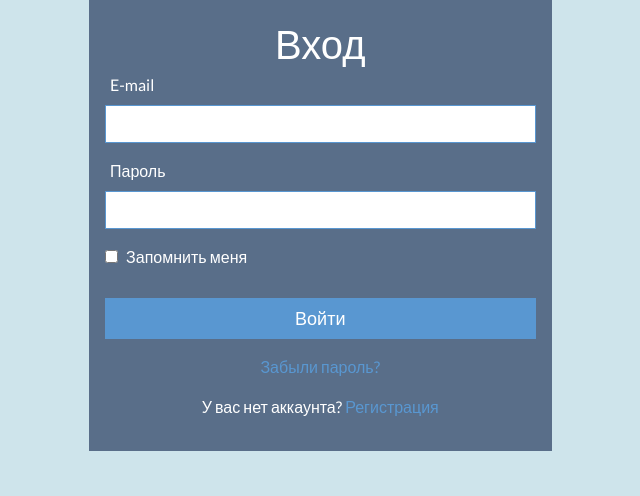
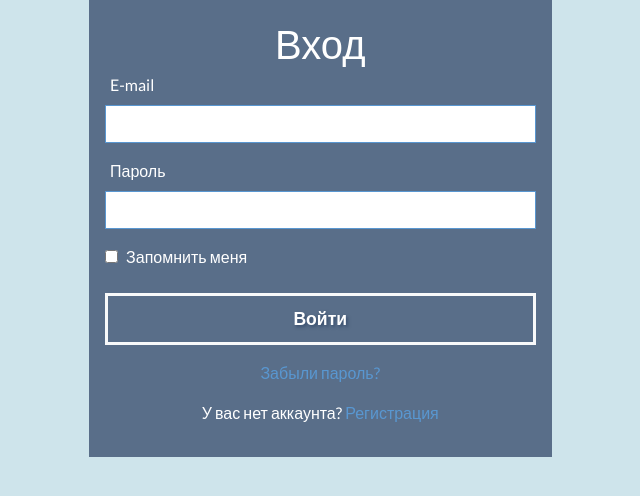
Before and after one commit to pavlentiysv/Olympiad, a PHP site: page /signin.html in a window 1280 px wide. Shown: the part 91-587 px from the top of the page, without its empty margins (366-1006 px from the left). Run offline with PHP 8.4, Linux system fonts and the light colour scheme; some libraries are stand-ins or nearby versions.

Commit message:
update of main page and minor fixes of signin page

```diff
--- a/signin.html
+++ b/signin.html
@@ -5,7 +5,7 @@
     <meta name="viewport" content="width=device-width, initial-scale=1.0" />
     <meta http-equiv="X-UA-Compatible" content="ie=edge" />
     <link rel="stylesheet" href="bootstrap-4.1.3-dist/css/bootstrap.min.css" />
-    <link rel="icon" href="http://example.com/favicon.png">
+    <link rel="icon" href="http://example.com/favicon.png" />
     <link rel="stylesheet" href="style/main.css" />
     <link rel="stylesheet" href="style/fixed.css" />
     <link rel="stylesheet" href="style/signin.css" />
@@ -29,30 +29,33 @@
             <form action="">
               <div class="form-group">
                 <label for="email" class="label">E-mail</label>
-                <input type="email" class="form-control" id="email"/>
+                <input type="email" class="form-control" id="email" />
               </div>
               <div class="form-group">
                 <label for="password" class="label">Пароль</label>
-                <input type="password" class="form-control" id="password"/>
+                <input type="password" class="form-control" id="password" />
               </div>
               <div class="form-group">
                 <input type="checkbox" id="remember" />
-                <label for="remember" class="label remember" >Запомнить меня</label>
+                <label for="remember" class="label remember"
+                  >Запомнить меня</label
+                >
               </div>
-              <div class="form-group">
-                <input
+              <div class="form-group text-center">
+                <a href="#info" class="btn btn-outline-light btn-lg">Войти</a>
+                <!-- <input
                   type="submit"
-                  class="btn btn-default"
+                  class="btn btn-outline-light btn-lg"
                   id="submit"
                   value="Войти"
-                />
+                /> -->
               </div>
               <div class="form-group">
                 <a href="#"><p class="forgot text-center">Забыли пароль?</p></a>
               </div>
-              <p class="no-account text-center">У вас нет аккаунта? <a href="signup.html"> Регистрация</a>
+              <p class="no-account text-center">
+                У вас нет аккаунта? <a href="signup.html"> Регистрация</a>
               </p>
-
             </form>
           </div>
           <div class="empty-space col-md-4"></div>
--- a/style/main.css
+++ b/style/main.css
@@ -57,3 +57,6 @@ body {
   padding: 0.6rem 1.3rem;
   font-size: 1.1rem;
 }
+.btn-lg:hover {
+  color: #1e3357;
+}
--- a/style/signin.css
+++ b/style/signin.css
@@ -43,9 +43,22 @@ body {
   font-size: 18px;
   margin-top: 5px;
 }
-.form-control{
+.form-control {
   background: white;
   border-radius: 0;
   border: 1px solid #5997d1;
   padding: 15px;
 }
+.sign-up .btn-lg {
+  border-width: medium;
+  border-radius: 0;
+  width: 100%;
+  text-shadow: 0.1rem 0.1rem 0.2rem #1e335794;
+  font-weight: 700;
+  padding: 0.6rem 1.3rem;
+  font-size: 1.1rem;
+  color: white;
+}
+.sign-up .btn-lg:hover {
+  color: #1e3357;
+}
```
Also changed, not shown: index.html (+20 -10 lines).
